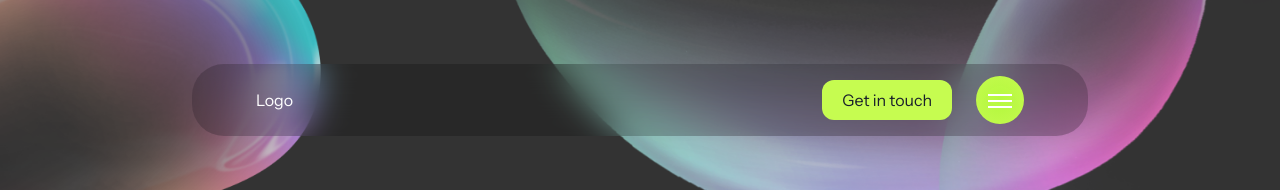
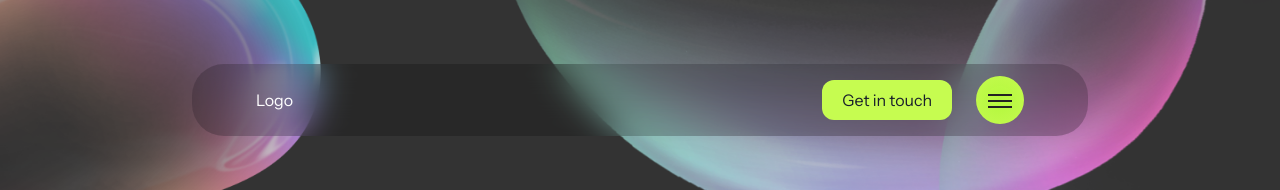
Before and after one commit to CEN-Smart/afrix-lab_design, a Next.js app: page / in a window 1280 px wide. Shown: the top 190 px of the page. Built offline with nearby package versions, Linux system fonts and the light colour scheme.

Commit message:
Change Navigation button color

```diff
--- a/src/app/globals.css
+++ b/src/app/globals.css
@@ -190,7 +190,7 @@
   position: relative;
   width: 1.5rem;
   height: 2px;
-  background-color: #fff;
+  background-color: #222;
   display: inline-block;
   transition: all 0.2s;
 }
@@ -198,7 +198,7 @@
 .navigation__icon::before,
 .navigation__icon::after {
   content: '';
-  background-color: #fff;
+  background-color: #222;
   width: 1.5rem;
   height: 2px;
   display: inline-block;
```
